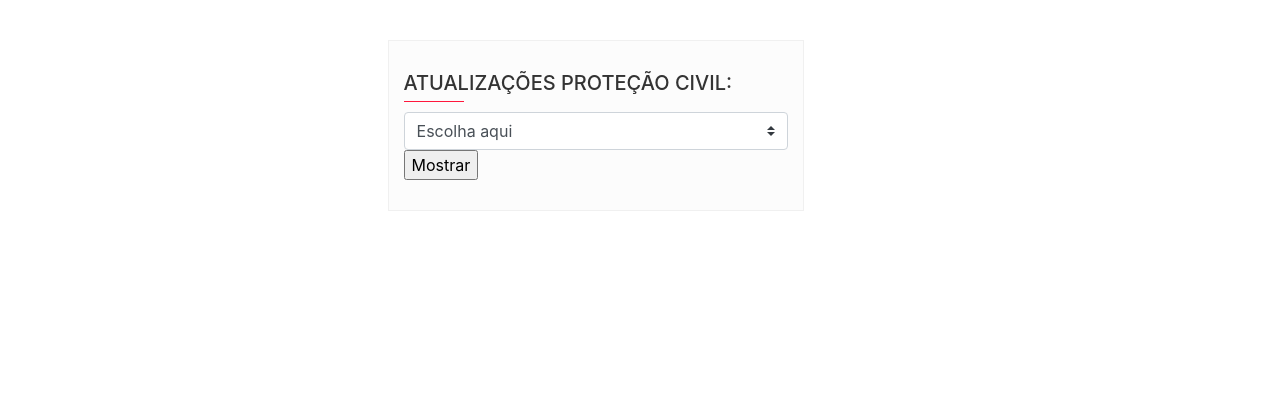
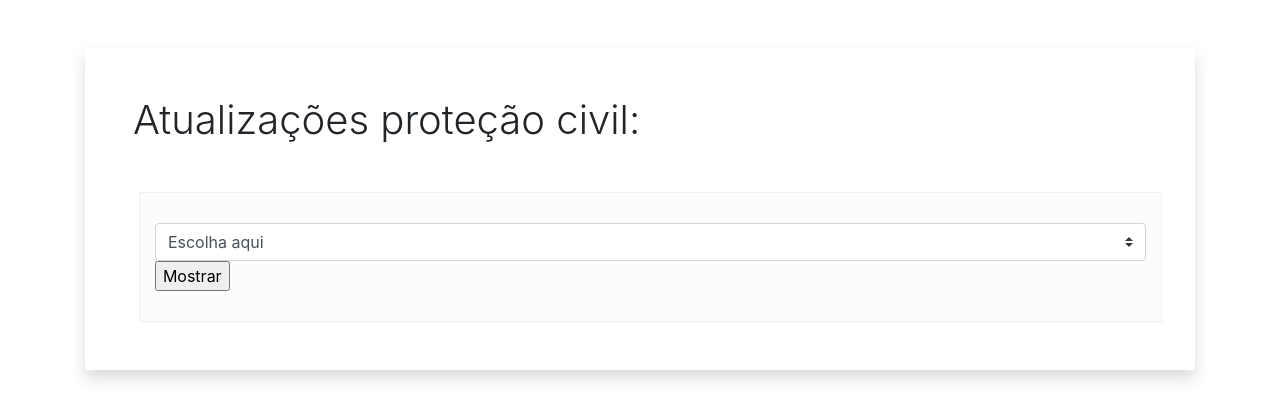
Before and after one commit to catarinaacsilva/incidents-webapp, a Django app: template webapp/app/templates/avisos.html in a window 1280 px wide. Shown: the part 56-476 px from the top of the page. Run offline with Django 3.2, Linux system fonts and the light colour scheme; the template is opened without the code that fills it, so the values that code supplies are empty; some libraries are stand-ins or nearby versions.

Commit message:
Updated rss

```diff
--- a/webapp/app/templates/avisos.html
+++ b/webapp/app/templates/avisos.html
@@ -48,12 +48,15 @@
 
     <!--Usar xpath para ir buscar as cenas ao ficheiro rss-xml
      Sempre que alguem carrega no botão atualizar, carregar o ficheiro rss-xml -->
-    <div class="div_class" >
+ <div class="container">
+      <div class="card border-0 shadow my-5">
+        <div class="card-body p-5">
+             <h1 class="font-weight-light">Atualizações proteção civil:</h1>
+             <div class="div_class" style="width: 100%" >
                 <div class="row">
-            <div class="div2_class">
+                    <div class="div2_class" style="width: 100%">
                         <!-- Category -->
                         <div class="single category">
-                    <h3 class="side-title">Atualizações proteção civil:</h3>
                             <form action="/getRSS2" method="GET">
                             <select name="RSS" class="custom-select">
                                 <option selected disabled>Escolha aqui</option>
@@ -73,5 +76,8 @@
                     </div>
                 </div>
              </div>
+        </div>
+      </div>
+ </div>
 </body>
 </html>
```
Lines whose indentation alone changed are shown as unchanged.
